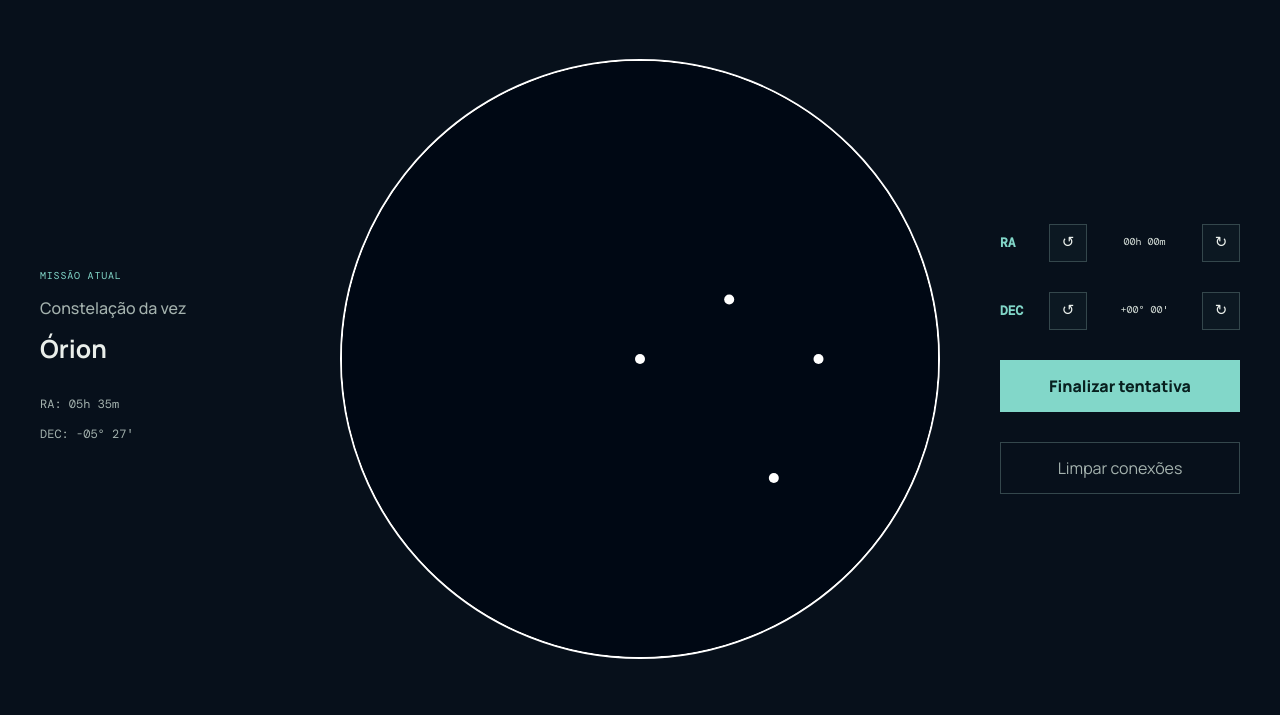
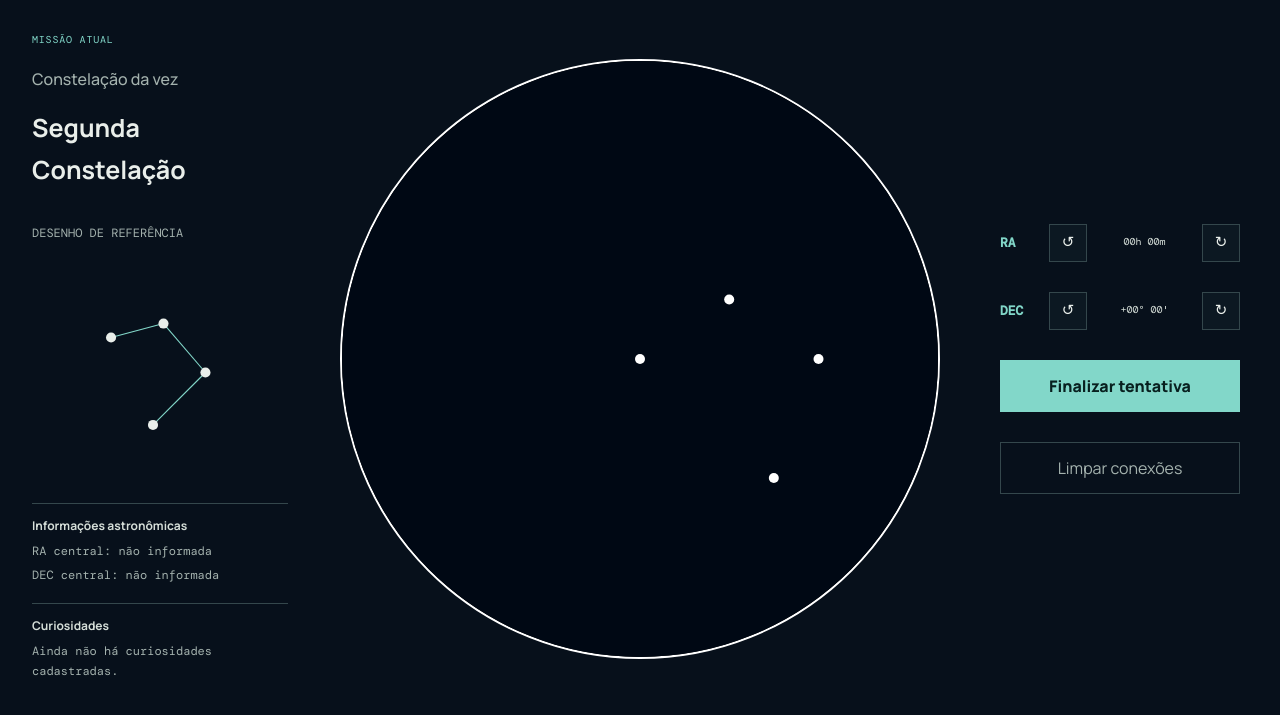
Before and after one commit to AngeloMatos08/Constellarium-PWEB, a website with bundled scripts: page jogo.html in a window 1280 px wide. Shown: the part 81-796 px from the top of the page. Built offline with nearby package versions, Linux system fonts and the light colour scheme.

Commit message:
improve visual na rota de jogo, agora aparece a constelacao de referencia

```diff
--- a/css/style.css
+++ b/css/style.css
@@ -48,13 +48,64 @@ body {
 /* PAINEL DA CONSTELAÇÃO */
 
 #constellation-info {
+    min-width: 0;
     height: 100%;
-
-    padding: 40px;
-
+    padding: 32px;
     display: flex;
     flex-direction: column;
     justify-content: center;
+    gap: 8px;
+}
+
+#reference-panel {
+    display: flex;
+    flex-direction: column;
+    gap: 12px;
+    min-width: 0;
+}
+
+.panel-label {
+    color: #82d7c9;
+    font-family: "DM Mono", "Courier New", monospace;
+    font-size: 10px;
+}
+
+#constellation-diagram {
+    display: block;
+    width: min(100%, 230px);
+    aspect-ratio: 1;
+    align-self: center;
+    overflow: visible;
+    color: #e9eeea;
+}
+
+.reference-connection {
+    stroke: #82d7c9;
+    stroke-width: 1.1;
+    vector-effect: non-scaling-stroke;
+}
+
+.reference-star {
+    fill: #e9eeea;
+}
+
+.reference-details,
+.reference-curiosities {
+    padding-top: 12px;
+    border-top: 1px solid #34474c;
+}
+
+.reference-details h3,
+.reference-curiosities h3 {
+    margin-bottom: 6px;
+    color: #d6dfd9;
+    font-size: 12px;
+    font-weight: 700;
+}
+
+.reference-curiosities p {
+    color: #a4b2ae;
+    font-size: 12px;
 }
 
 /* TELESCÓPIO */
@@ -65,16 +116,30 @@ body {
     align-items: center;
 }
 
+.telescope-optics {
+    position: relative;
+    width: min(50vw, 600px);
+    aspect-ratio: 1;
+}
+
 #sky {
     display: block;
-
-    width: min(50vw, 600px);
-    height: min(50vw, 600px);
-
+    width: 100%;
+    height: 100%;
     border: 2px solid white;
     border-radius: 50%;
+    background-color: #000;
+}
 
-    background-color: #000;
+.telescope-frame {
+    position: absolute;
+    z-index: 1;
+    inset: -12px;
+    pointer-events: none;
+    background-image: var(--telescope-frame-image, none);
+    background-position: center;
+    background-repeat: no-repeat;
+    background-size: 100% 100%;
 }
 
 /* CONTROLES */
@@ -216,9 +281,8 @@ body {
         width: 100%;
     }
 
-    #sky {
+    .telescope-optics {
         width: min(80vw, 400px);
-        height: min(80vw, 400px);
     }
 
     #controls {
--- a/data/constellations.json
+++ b/data/constellations.json
@@ -7,19 +7,22 @@
             "difficulty": 1,
             "stars": [
                 {
-                    "id": 0,
+                    "id": 1,
                     "ra": 0,
-                    "dec": 0
-                },
-                {
-                    "id": 1,
-                    "ra": 0.05,
-                    "dec": 1
+                    "dec": 0,
+                    "diagram": { "x": 0.18, "y": 0.68 }
                 },
                 {
                     "id": 2,
+                    "ra": 0.05,
+                    "dec": 1,
+                    "diagram": { "x": 0.5, "y": 0.28 }
+                },
+                {
+                    "id": 0,
                     "ra": 23.95,
-                    "dec": -1
+                    "dec": -1,
+                    "diagram": { "x": 0.82, "y": 0.68 }
                 }
             ],
             "connections": [
@@ -35,22 +38,26 @@
                 {
                     "id": 0,
                     "ra": 0,
-                    "dec": 0
+                    "dec": 0,
+                    "diagram": { "x": 0.22, "y": 0.28 }
                 },
                 {
                     "id": 1,
                     "ra": 0.1,
-                    "dec": 1
+                    "dec": 1,
+                    "diagram": { "x": 0.52, "y": 0.2 }
                 },
                 {
                     "id": 2,
                     "ra": 0.2,
-                    "dec": 0
+                    "dec": 0,
+                    "diagram": { "x": 0.76, "y": 0.48 }
                 },
                 {
                     "id": 3,
                     "ra": 0.15,
-                    "dec": -2
+                    "dec": -2,
+                    "diagram": { "x": 0.46, "y": 0.78 }
                 }
             ],
             "connections": [
--- a/jogo.html
+++ b/jogo.html
@@ -38,13 +38,28 @@
             <p class="game-kicker">MISSÃO ATUAL</p>
             <h1 id="constellation-heading">Constelação da vez</h1>
             <h2 id="constellation-name">Órion</h2>
-            <div id="constellation-image" aria-hidden="true"></div>
-            <p id="constellation-ra">RA: 05h 35m</p>
-            <p id="constellation-dec">DEC: -05° 27′</p>
+            <section id="reference-panel" aria-label="Painel de referência da constelação">
+                <p class="panel-label">DESENHO DE REFERÊNCIA</p>
+                <svg id="constellation-diagram" role="img" aria-label="Desenho de referência da constelação"></svg>
+
+                <div class="reference-details">
+                    <h3>Informações astronômicas</h3>
+                    <p id="constellation-ra">RA central: não informada</p>
+                    <p id="constellation-dec">DEC central: não informada</p>
+                </div>
+
+                <div class="reference-curiosities">
+                    <h3>Curiosidades</h3>
+                    <p id="constellation-curiosities">Ainda não há curiosidades cadastradas.</p>
+                </div>
+            </section>
         </section>
 
         <section id="telescope" aria-label="Campo de visão do telescópio">
-            <canvas id="sky" aria-label="Mapa de estrelas. Selecione duas estrelas para conectá-las."></canvas>
+            <div class="telescope-optics">
+                <canvas id="sky" aria-label="Mapa de estrelas. Selecione duas estrelas para conectá-las."></canvas>
+                <div class="telescope-frame" aria-hidden="true"></div>
+            </div>
         </section>
 
         <section id="controls" aria-label="Controles do telescópio e da partida">
--- a/js/main.js
+++ b/js/main.js
@@ -1,5 +1,6 @@
 import { loadConstellations } from "./constellation.js";
 import { createRenderer } from "./renderer.js";
+import { createReferenceRenderer } from "./reference-renderer.js";
 import { projectStar } from "./projection.js";
 import { validateConstellation } from "./validator.js";
 import { createGame } from "./game.js";
@@ -22,6 +23,10 @@ const resultMessage =
 
 const continueButton =
     document.getElementById("continue-button");
+const constellationName =
+    document.getElementById("constellation-name");
+const referenceDiagram =
+    document.getElementById("constellation-diagram");
 
 // CANVAS
 const canvas = document.getElementById("sky");
@@ -132,6 +137,7 @@ updateTelescopeUI();
 
 const state = game.getState();
 const renderer = createRenderer(ctx, state);
+const referenceRenderer = createReferenceRenderer(referenceDiagram);
 const projectedPositions = new Map();
 let logicalWidth = 1;
 let logicalHeight = 1;
@@ -283,6 +289,8 @@ function nextConstellation() {
         currentConstellation
     );
 
+    constellationName.textContent = currentConstellation.name;
+    referenceRenderer.render(currentConstellation);
     drawGame();
 
     console.log(
--- /dev/null
+++ b/js/reference-renderer.js
@@ -0,0 +1,93 @@
+const SVG_NAMESPACE = "http://www.w3.org/2000/svg";
+const DIAGRAM_PADDING = 12;
+const DIAGRAM_SPAN = 100 - DIAGRAM_PADDING * 2;
+
+export function createReferenceRenderer(svg) {
+    const document = svg.ownerDocument;
+    svg.setAttribute("viewBox", "0 0 100 100");
+    svg.setAttribute("preserveAspectRatio", "xMidYMid meet");
+    svg.setAttribute("focusable", "false");
+
+    function render(constellation) {
+        while (svg.firstChild) {
+            svg.removeChild(svg.firstChild);
+        }
+
+        if (!constellation) {
+            return;
+        }
+
+        svg.setAttribute(
+            "aria-label",
+            `Desenho de referência: ${constellation.name}`
+        );
+
+        const positions = getDiagramPositions(constellation.stars);
+        const positionsById = new Map();
+
+        for (const star of constellation.stars) {
+            positionsById.set(star.id, positions.get(star.id));
+        }
+
+        for (const connection of constellation.connections) {
+            const start = positionsById.get(connection[0]);
+            const end = positionsById.get(connection[1]);
+
+            if (!start || !end) {
+                continue;
+            }
+
+            const line = document.createElementNS(SVG_NAMESPACE, "line");
+            line.setAttribute("class", "reference-connection");
+            line.setAttribute("x1", String(start.x));
+            line.setAttribute("y1", String(start.y));
+            line.setAttribute("x2", String(end.x));
+            line.setAttribute("y2", String(end.y));
+            svg.appendChild(line);
+        }
+
+        for (const star of constellation.stars) {
+            const position = positionsById.get(star.id);
+            const circle = document.createElementNS(SVG_NAMESPACE, "circle");
+            circle.setAttribute("class", "reference-star");
+            circle.setAttribute("cx", String(position.x));
+            circle.setAttribute("cy", String(position.y));
+            circle.setAttribute("r", "2.2");
+            svg.appendChild(circle);
+        }
+    }
+
+    return { render };
+}
+
+function getDiagramPositions(stars) {
+    const hasCompleteDiagram = stars.every(star =>
+        Number.isFinite(star.diagram?.x) &&
+        Number.isFinite(star.diagram?.y) &&
+        star.diagram.x >= 0 && star.diagram.x <= 1 &&
+        star.diagram.y >= 0 && star.diagram.y <= 1
+    );
+
+    if (hasCompleteDiagram) {
+        return new Map(stars.map(star => [
+            star.id,
+            {
+                x: DIAGRAM_PADDING + star.diagram.x * DIAGRAM_SPAN,
+                y: DIAGRAM_PADDING + star.diagram.y * DIAGRAM_SPAN
+            }
+        ]));
+    }
+
+    return new Map(stars.map((star, index) => {
+        const angle = -Math.PI / 2 + (2 * Math.PI * index) / stars.length;
+        const radius = DIAGRAM_SPAN * 0.38;
+
+        return [
+            star.id,
+            {
+                x: 50 + Math.cos(angle) * radius,
+                y: 50 + Math.sin(angle) * radius
+            }
+        ];
+    }));
+}
--- a/server.js
+++ b/server.js
@@ -11,6 +11,7 @@ app.disable("x-powered-by");
 app.use("/css", express.static(path.join(rootDirectory, "css")));
 app.use("/js", express.static(path.join(rootDirectory, "js")));
 app.use("/data", express.static(path.join(rootDirectory, "data")));
+app.use("/assets", express.static(path.join(rootDirectory, "assets")));
 app.use("/", pagesRouter);
 
 app.use((request, response) => {
```
